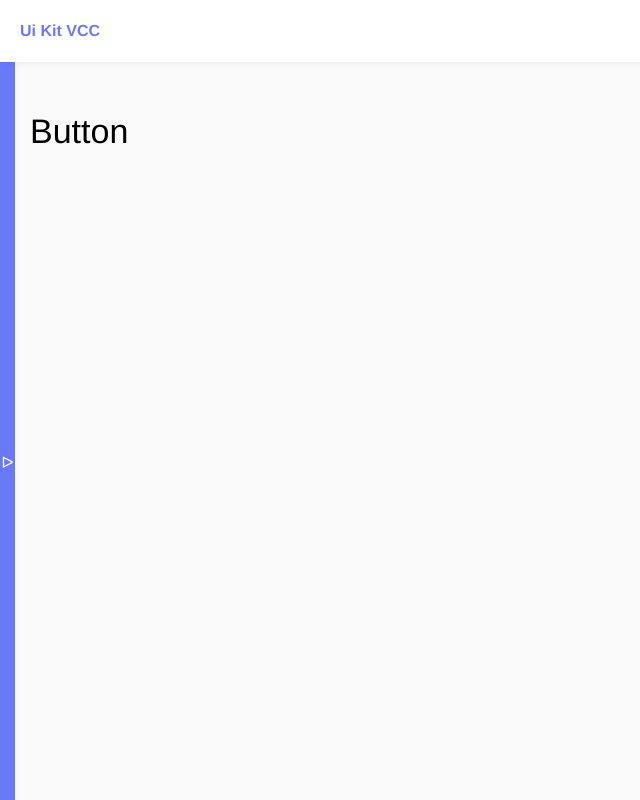
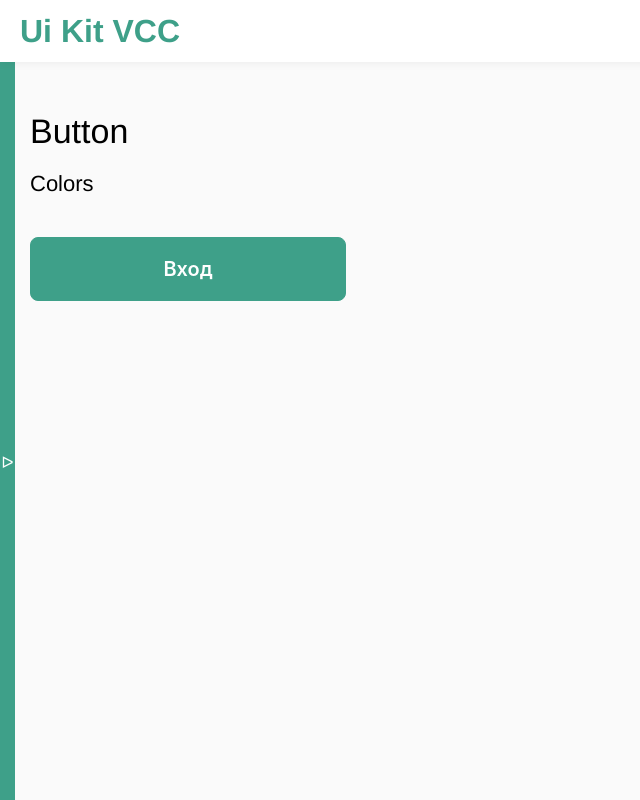
Before and after one commit to nikboxinbox/ui_kit, a Vue app: page /button in a window 1280 px wide. Shown: the whole page, without its empty margins (0-640 px from the left). Built offline with nearby package versions, Linux system fonts and the light colour scheme.

Commit message:
+ button primary

```diff
--- a/src/App.vue
+++ b/src/App.vue
@@ -42,7 +42,7 @@ const toggleMenu = () => {
   position: fixed;
   left: 0;
   width: 15px;
-  background: var(--primary-color);
+  background: $primary;
   height: 100%;
   top: 62px;
   z-index: 1;
--- /dev/null
+++ b/src/components/Button.vue
@@ -0,0 +1,48 @@
+<script setup lang="ts">
+defineProps({
+  label: {
+    type: String,
+    default: "Button",
+  },
+  color: {
+    default: "primary",
+  },
+});
+</script>
+
+<template lang="pug">
+button(:class="['btn', `btn_${color}`]") Вход
+</template>
+
+<style lang="scss" scoped>
+.btn {
+  margin-right: 10px;
+  margin-bottom: 10px;
+
+  width: 100%;
+  max-width: 316px;
+  height: 64px;
+
+  border-radius: 8px;
+  border: none;
+  cursor: pointer;
+  transition: 0.2s;
+
+  color: white;
+  font-family: Inter;
+  font-size: 20px;
+  font-weight: 600;
+  line-height: 24px;
+
+  &_primary {
+    background: $primary;
+    border: 1px solid $primary;
+    &:hover {
+      background: $primary-hover;
+    }
+    &:active {
+      background: $primary-active;
+    }
+  }
+}
+</style>
--- a/src/components/layout/LayoutHeader.vue
+++ b/src/components/layout/LayoutHeader.vue
@@ -7,6 +7,7 @@ header.header
 .header {
   background: #fff;
   font-weight: bold;
+  font-size: 32px;
   padding: 0 20px;
   box-shadow: 0px 0px 10px rgba(0, 0, 0, 0.07);
   height: 62px;
--- a/src/components/layout/LayoutSidebar.vue
+++ b/src/components/layout/LayoutSidebar.vue
@@ -52,10 +52,10 @@ div(:class="['sidebar', { sidebar_isopen: openSidebar }]")
     font-weight: bold;
     margin-bottom: 10px;
     &:hover {
-      border-color: var(--primary);
+      border-color: $primary;
     }
     &_active {
-      border-color: var(--primary);
+      border-color: black;
       color: black;
     }
   }
--- a/src/router/index.ts
+++ b/src/router/index.ts
@@ -1,7 +1,8 @@
 import { createRouter, createWebHistory } from "vue-router";
 import Index from '@/views/Index.vue'
-import Button from '@/views/Button.vue'
+import ButtonPage from '@/views/ButtonPage.vue'
 import Typography from '@/views/Typography.vue'
+
 const router = createRouter({
     history: createWebHistory(),
     routes: [
@@ -13,7 +14,7 @@ const router = createRouter({
         {
             path: '/button',
             name: 'Button',
-            component: Button
+            component: ButtonPage
         },
         {
             path: '/typography',
--- a/src/styles/global.scss
+++ b/src/styles/global.scss
@@ -1,7 +1,8 @@
 :root {
-  --primary-color: #6979f8;
-  --primary-color-hover: #a5affb;
-  --second-color: #be52f2;
+  // --primary-color: #3ea089;
+
+  // --primary-color-hover: #a5affb;
+  // --second-color: #be52f2;
   // --second-hover: #dba5f5;
   // --success: #00c48c;
   // --success-hover: #7ddfc3;
@@ -13,7 +14,6 @@
   // --danger-hover: #fdafbb;
 }
 
-
 * {
   box-sizing: border-box;
 }
@@ -24,16 +24,7 @@ body {
 }
 
 a {
-  color: var(--primary-color);
+  color: $primary;
   text-decoration: none;
   // color: black;
 }
-
-// .line {
-//   display: flex;
-//   flex-wrap: wrap;
-//   margin-bottom: 20px;
-//   &_block {
-//     display: block;
-//   }
-// }
--- a/src/styles/variables.scss
+++ b/src/styles/variables.scss
@@ -1 +1,3 @@
-$ass: red;
+$primary: #3ea089;
+$primary-hover: #127c63;
+$primary-active: #0b6651;
--- a/src/views/Button.vue
+++ /dev/null
@@ -1,12 +0,0 @@
-<script setup lang="ts">
-// import Button from "@/components/Button.vue";
-
-// const eventForButton = () => {
-//   alert("You clicked danger button");
-// };
-</script>
-
-<template>
-  <h1 class="heading-1">Button</h1>
-</template>
-<style lang="scss"></style>
--- /dev/null
+++ b/src/views/ButtonPage.vue
@@ -0,0 +1,17 @@
+<script setup lang="ts">
+import Button from "@/components/Button.vue";
+</script>
+
+<template lang="pug">
+h1.heading-1 Button
+h1.heading-2 Colors
+.line
+Button(label="Primary")
+</template>
+<style lang="scss">
+.line {
+  display: flex;
+  flex-wrap: wrap;
+  margin-bottom: 20px;
+}
+</style>
--- a/vite.config.ts
+++ b/vite.config.ts
@@ -15,7 +15,8 @@ export default defineConfig({
     preprocessorOptions: {
       scss: {
         additionalData: `@import "@/styles/variables.scss";`, // Замените путь на путь к вашему файлу с переменными
+
       },
-    },
-  },
+    }
+  }
 })
```
